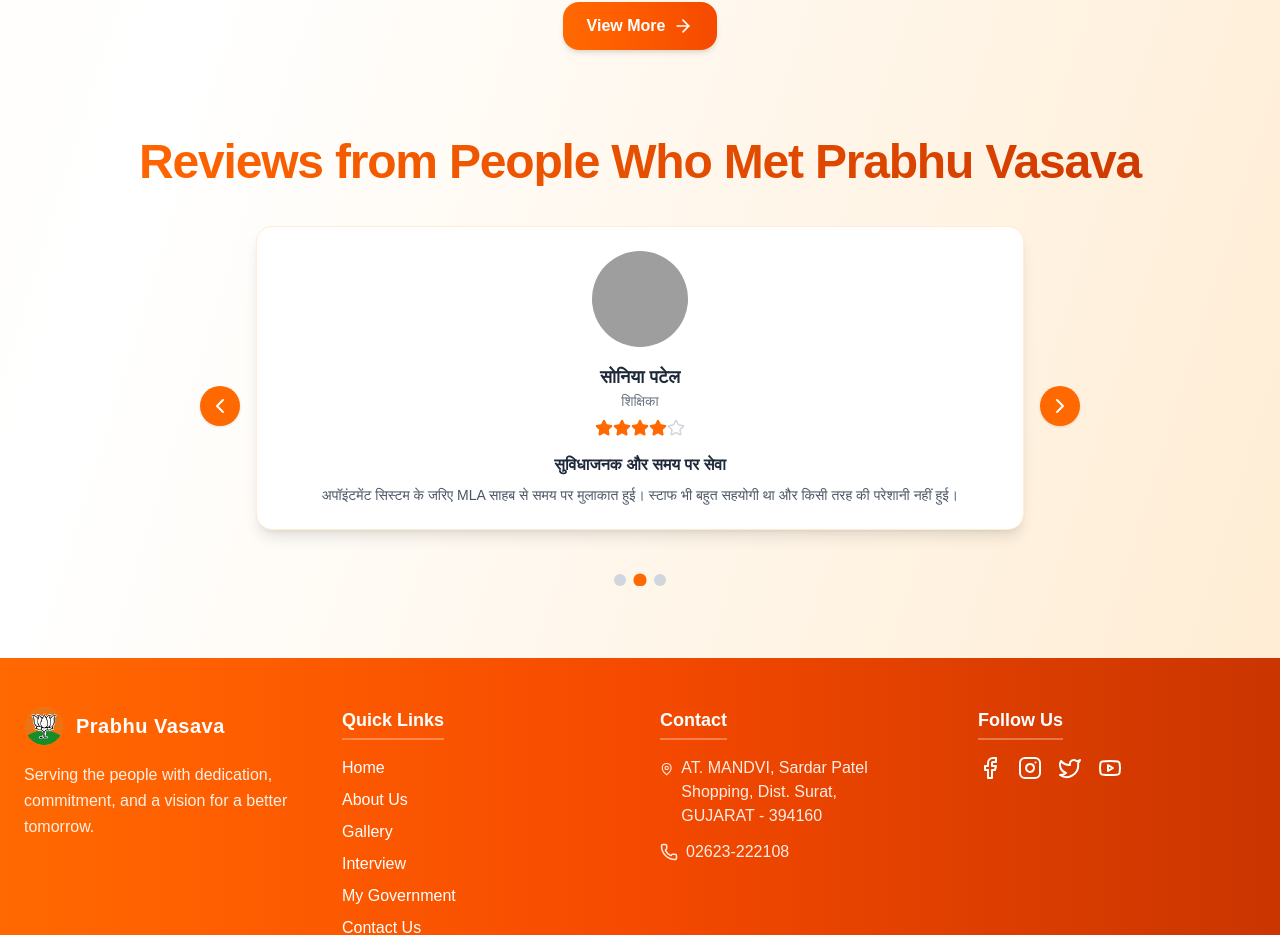
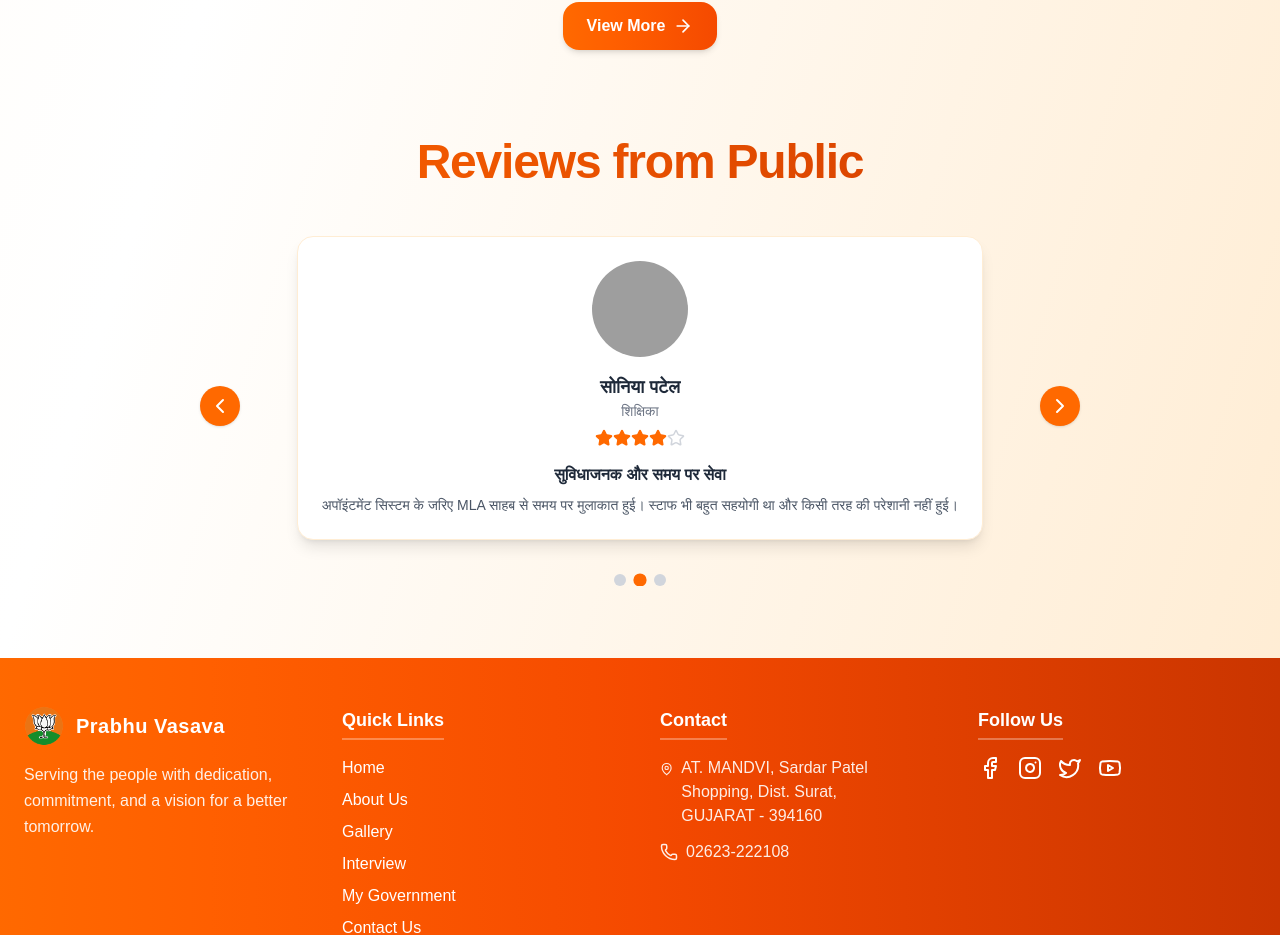
Before and after one commit to vishalsharma-cmtai/prabhu-vasava, a Next.js app: page /home in a window 1280 px wide. Shown: the part 4268-5203 px from the top of the page. Built offline with nearby package versions, Linux system fonts and the light colour scheme; grey boxes are pictures that could not be loaded; a web font is replaced by a local one.

Commit message:
fix testimonials

```diff
--- a/app/components/Testimonials.tsx
+++ b/app/components/Testimonials.tsx
@@ -76,19 +76,22 @@ export default function Testimonials() {
   return (
     <section className="py-10 px-4 ">
       <h1 className="text-4xl text-center mb-10 md:text-5xl font-extrabold tracking-tight bg-gradient-to-r from-orange-500 to-orange-700 bg-clip-text text-transparent">
-        Reviews from People Who Met Prabhu Vasava
+        Reviews from Public
       </h1>
 
       <div className="relative max-w-4xl mx-auto overflow-hidden">
         {/* Slides */}
         <div
-          className="flex transition-transform duration-700 ease-in-out"
+          className="flex transition-transform duration-700 ease-in-out items-center"
           style={{
             transform: `translateX(-${currentIndex * 100}%)`,
           }}
         >
           {testimonials.map((t, idx) => (
-            <div key={idx} className="w-full flex-shrink-0 px-4">
+            <div
+              key={idx}
+              className="w-full flex-shrink-0 px-4 flex justify-center"
+            >
               <div className="max-w-3xl mx-auto bg-white rounded-2xl shadow-lg p-4 sm:p-6 text-center border border-orange-100 transform hover:scale-105 transition duration-300">
                 <div className="flex items-center justify-center mb-4">
                   <div className="w-24 h-24 rounded-full overflow-hidden">
```
